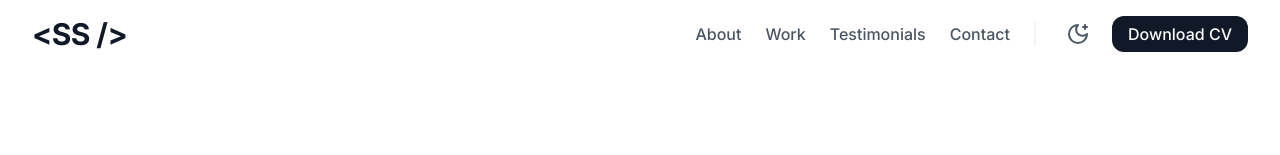
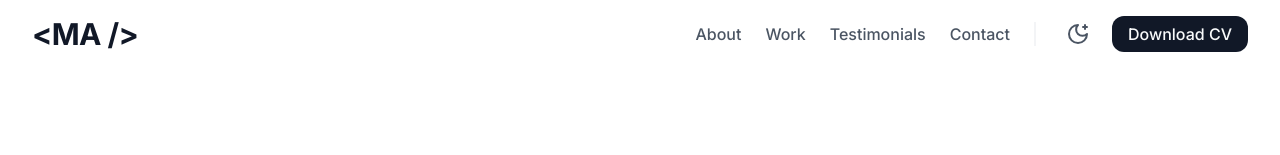
Before and after one commit to MuhAsmann/MuhAsmann.github.io, a Next.js app: page / in a window 1280 px wide. Shown: the top 155 px of the page. Built offline with nearby package versions, Linux system fonts and the light colour scheme.

Commit message:
update title and logo to reflect new personal branding

```diff
--- a/src/app/layout.tsx
+++ b/src/app/layout.tsx
@@ -9,7 +9,7 @@ import Footer from '@/components/layout/footer';
 
 const inter = Inter({ subsets: ['latin'] });
 
-const title = 'Sagar Shah | Full Stack Developer From Ahmedabad, India.';
+const title = 'Muhammad Asman | Full Stack Developer From Yogyakarta, Indonesia.';
 const description =
   'A self-proclaimed designer who specializes in full stack development (React.js & Node.js), from Ahmedabad, India.';
 const url = 'https://sagarshah.dev';
--- a/src/components/layout/header.tsx
+++ b/src/components/layout/header.tsx
@@ -21,7 +21,7 @@ import Typography from '@/components/general/typography';
 
 const Logo = () => (
   <Typography variant="h3" className="font-bold">
-    {'<SS />'}
+    {'<MA />'}
   </Typography>
 );
 
```
